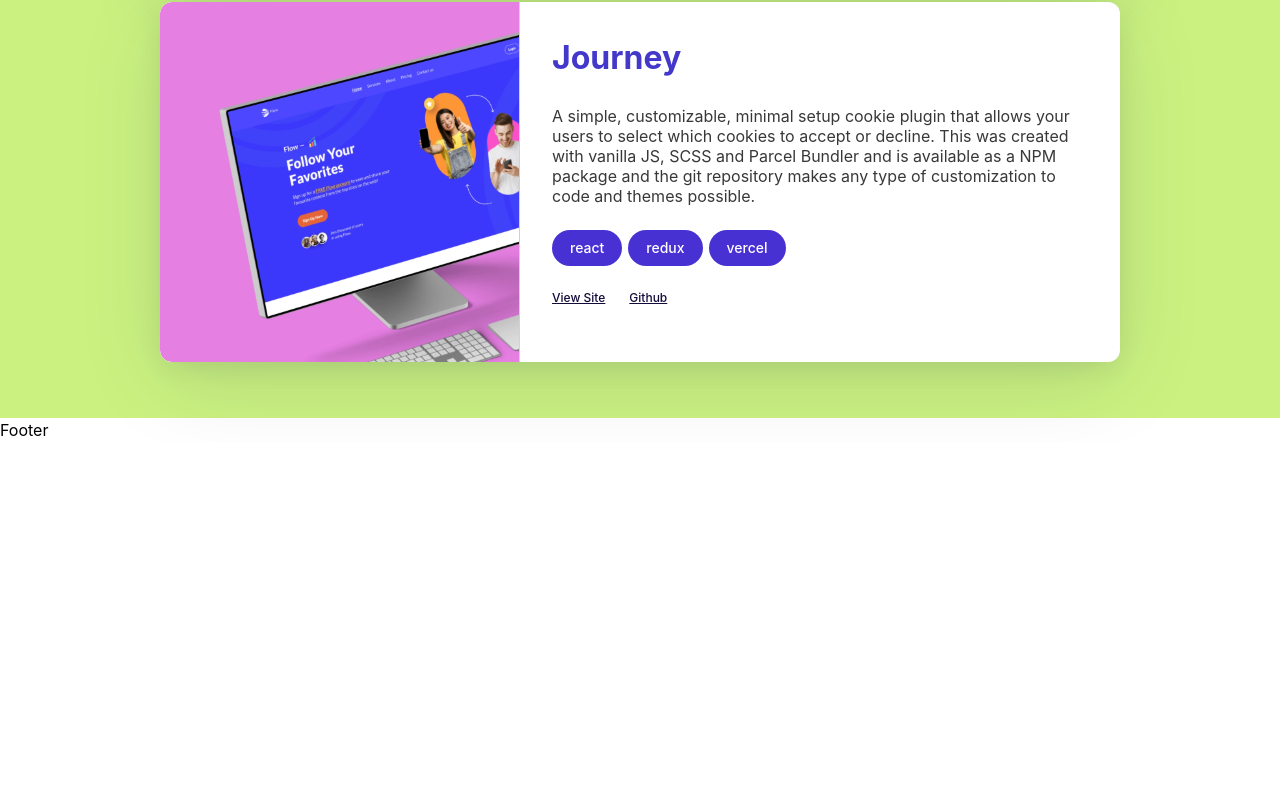
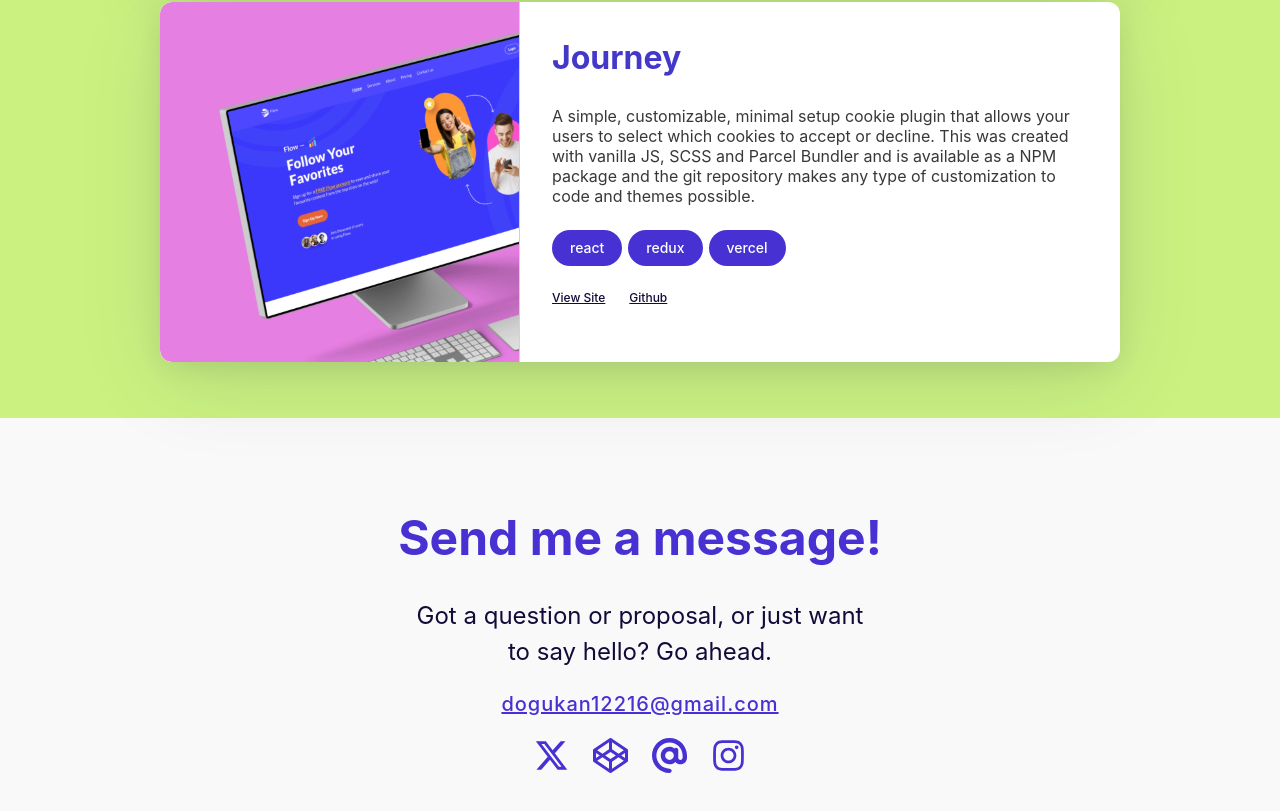
Before and after one commit to Dogukan3648/dogukan-portfolio, a React (Vite) app: page / in a window 1280 px wide. Shown: the part 2221-3032 px from the top of the page. Before the commit the page ends 2663 px from the top, so only its background shows below. Built offline with nearby package versions, Linux system fonts and the light colour scheme.

Commit message:
feat(footer): implement footer section

```diff
--- a/src/sections/Footer.jsx
+++ b/src/sections/Footer.jsx
@@ -1,5 +1,45 @@
+import { FaAt, FaCodepen, FaInstagram, FaXTwitter } from "react-icons/fa6";
+
 const Footer = () => {
-  return <footer>Footer</footer>;
+  return (
+    <footer className="bg-[#F9F9F9] pt-[84px] pb-20">
+      <div className="container">
+        <div className="flex flex-col items-center gap-6 text-center">
+          <h2 className="text-5xl font-bold leading-[72px] text-[var(--color-primary)]">
+            Send me a message!
+          </h2>
+
+          <p className="w-[448px] text-2xl font-normal leading-[150%] text-[#120B39]">
+            Got a question or proposal, or just want to say hello? Go ahead.
+          </p>
+
+          <a
+            href="mailto:dogukan12216@gmail.com"
+            className="text-xl font-medium leading-none tracking-[0.05em] text-[var(--color-primary)] underline"
+          >
+            dogukan12216@gmail.com
+          </a>
+
+          <div className="flex items-center gap-6">
+            <a href="#" target="_blank" rel="noreferrer" aria-label="X">
+              <FaXTwitter size={35} className="text-[var(--color-primary)]" />
+            </a>
+
+            <a href="#" target="_blank" rel="noreferrer" aria-label="Codepen">
+              <FaCodepen size={35} className="text-[var(--color-primary)]" />
+            </a>
+
+            <a href="mailto:dogukan12216@gmail.com" aria-label="Email">
+              <FaAt size={35} className="text-[var(--color-primary)]" />
+            </a>
+            <a href="#" target="_blank" rel="noreferrer" aria-label="Instagram">
+              <FaInstagram size={35} className="text-[var(--color-primary)]" />
+            </a>
+          </div>
+        </div>
+      </div>
+    </footer>
+  );
 };
 
 export default Footer;
```
